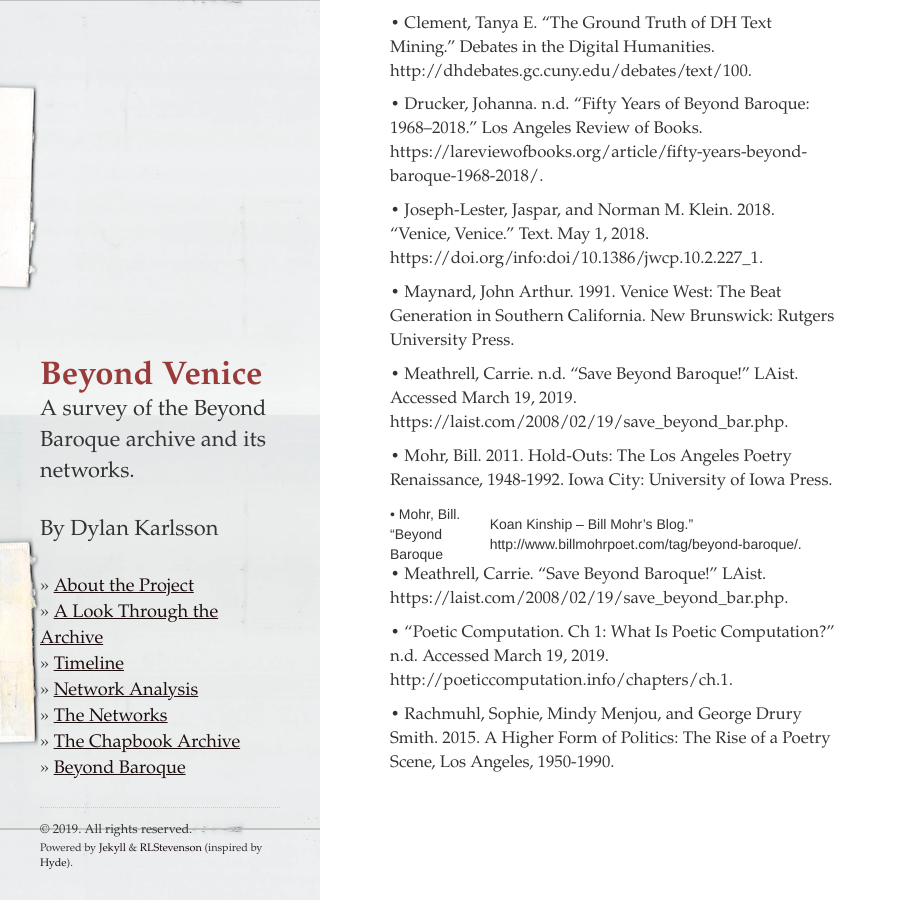
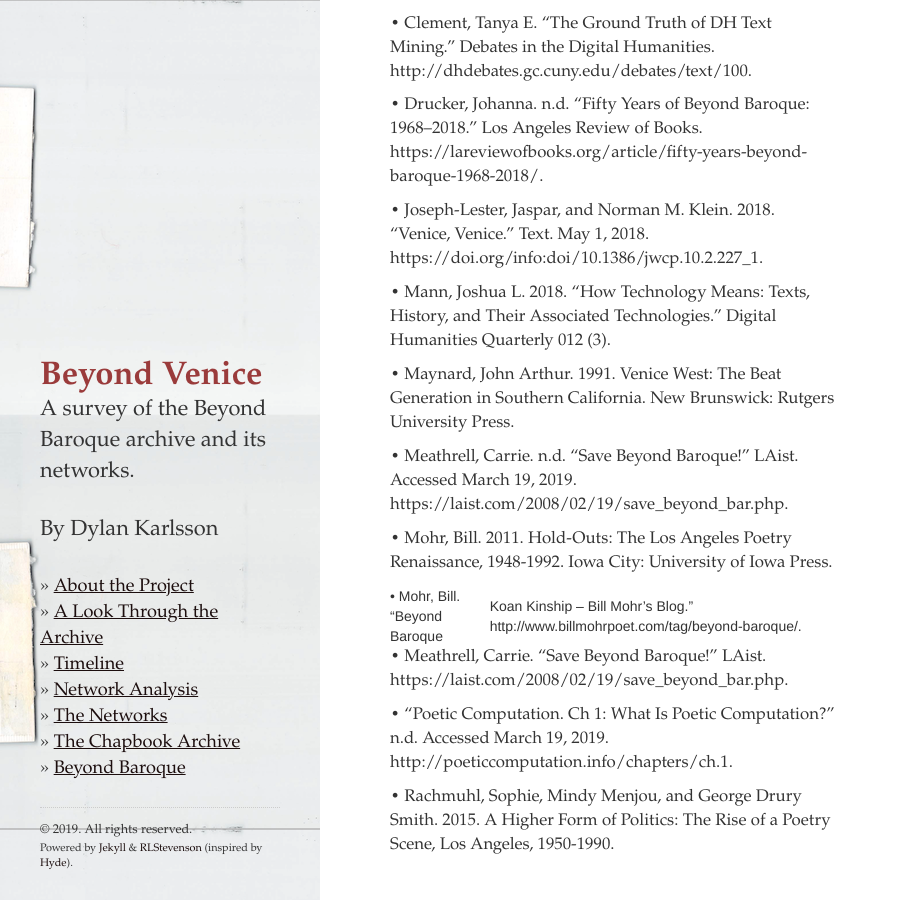
Before and after one commit to dylankarlsson/beyondvenice, a Jekyll site: the page built from _posts/2019-03-19-about.md, in a window 1280 px wide and 900 px high, scrolled down 1018 px. Shown: the whole window, without its empty margins (0-897 px from the left). Built offline with Jekyll 4.4.1, drawn with Linux system fonts in a browser that asks for light colours.

Commit message:
Update 2019-03-19-about.md

```diff
--- a/_posts/2019-03-19-about.md
+++ b/_posts/2019-03-19-about.md
@@ -20,6 +20,8 @@ Special thanks to Miriam Posner, Johanna Drucker, Dave Shephard, Quentin Ring, E
 
 • Joseph-Lester, Jaspar, and Norman M. Klein. 2018. “Venice, Venice.” Text. May 1, 2018. https://doi.org/info:doi/10.1386/jwcp.10.2.227_1.
 
+• Mann, Joshua L. 2018. “How Technology Means: Texts, History, and Their Associated Technologies.” Digital Humanities Quarterly 012 (3).
+
 • Maynard, John Arthur. 1991. Venice West: The Beat Generation in Southern California. New Brunswick: Rutgers University Press.
 
 • Meathrell, Carrie. n.d. “Save Beyond Baroque!” LAist. Accessed March 19, 2019. https://laist.com/2008/02/19/save_beyond_bar.php.
```
